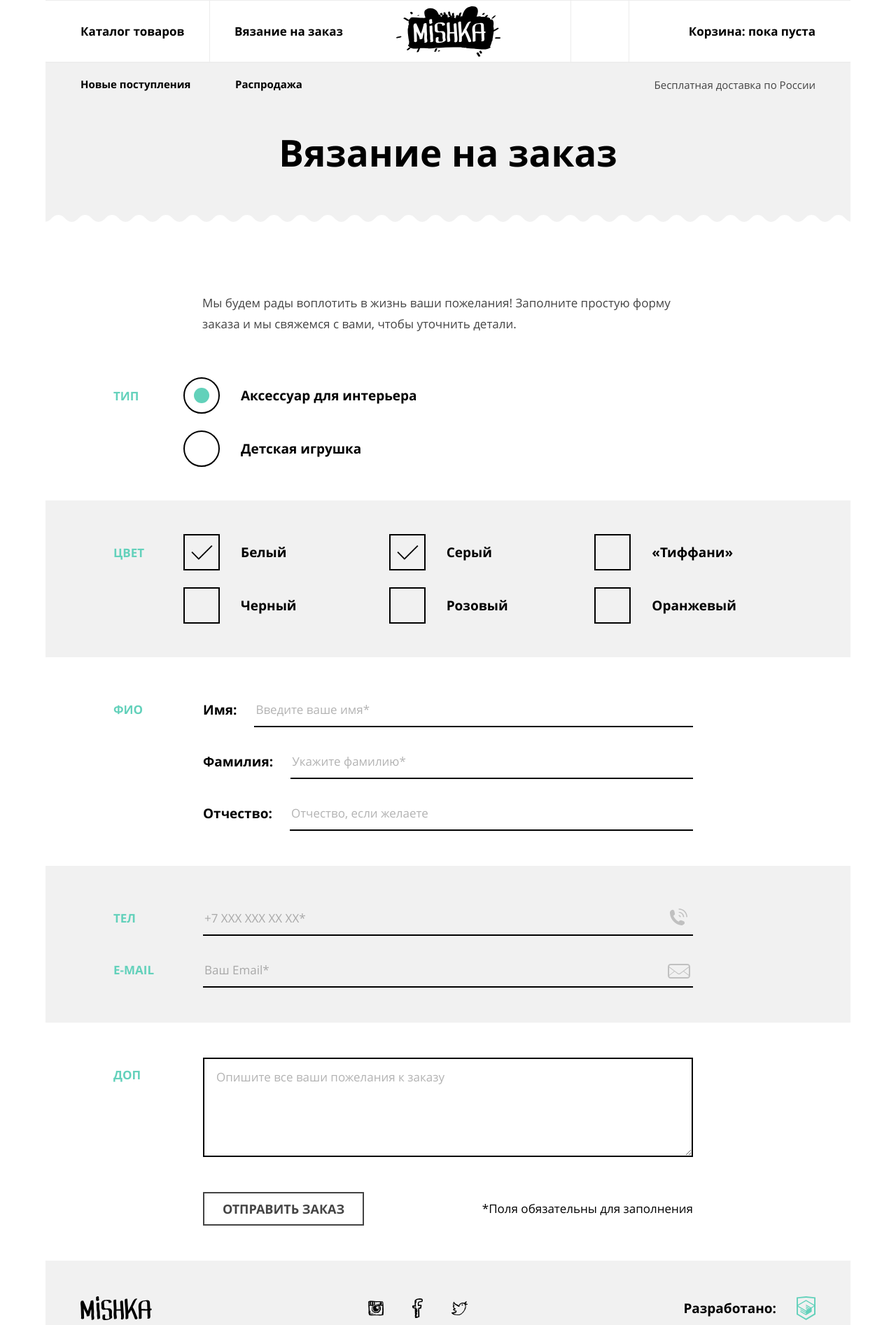
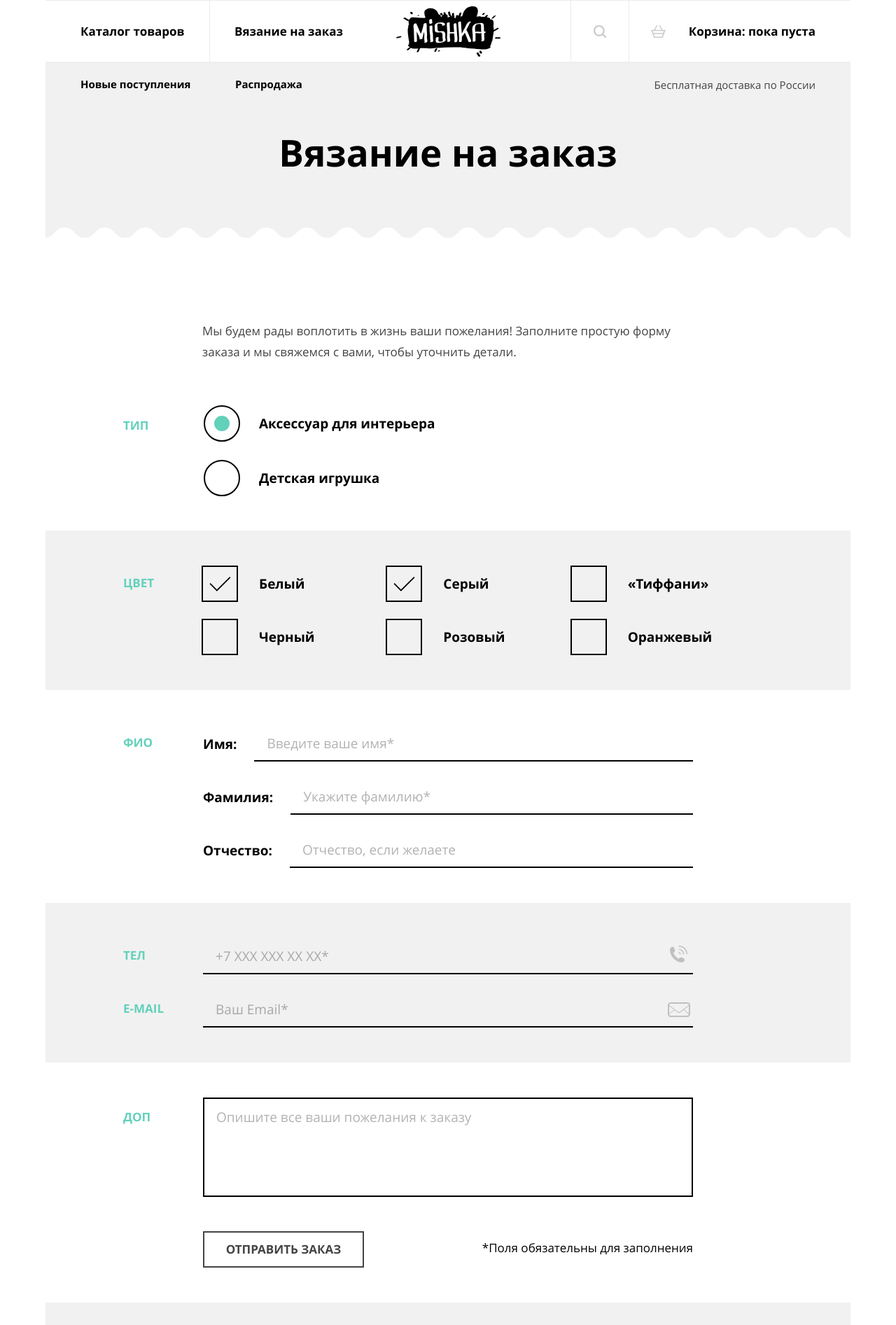
Before and after one commit to alisabox/1701403-mishka-22, a website: page source/form.html in a window 1280 px wide. Shown: the top 1893 px of the page at 70% size. Drawn offline with nearby package versions, Linux system fonts and the light colour scheme; files that its build step writes are made by us from their sources.

Commit message:
Добавляет декоративные элементы страницы формы

```diff
--- a/source/form.html
+++ b/source/form.html
@@ -19,7 +19,7 @@
           <img class="page-header__logo-tablet" src="img/mishka-logo-tablet.svg" width="113" height="46" alt="Магазин «Мишка»">
           <img class="page-header__logo-desktop" src="img/mishka-logo-desktop.svg" width="149" height="72" alt="Магазин «Мишка»">
         </a>
-          <nav class="page-navigation">
+        <nav class="page-navigation page-navigation--open page-navigation--nojs">
           <button class="page-navigation__toggle">
             <span class="visually-hidden">Открыть меню</span>
           </button>
@@ -34,10 +34,20 @@
             </ul>
             <ul class="page-navigation__list user-navigation">
                 <li class="user-navigation__search">
-                    <a href="blank.html"><span>Поиск по сайту</span></a>
+                  <a href="blank.html">
+                    <svg width="18" height="18" viewBox="0 0 18 18" fill="" xmlns="http://www.w3.org/2000/svg">
+                      <path d="M17.6932 16.0568L14.2159 12.5795C15.2386 11.25 15.75 9.61364 15.75 7.875C15.75 3.47727 12.2727 0 7.875 0C3.47727 0 0 3.47727 0 7.875C0 12.2727 3.47727 15.75 7.875 15.75C9.61364 15.75 11.25 15.1364 12.5795 14.2159L16.0568 17.6932C16.2614 17.8977 16.4659 18 16.875 18C17.4886 18 18 17.4886 18 16.875C18 16.6705 17.8977 16.3636 17.6932 16.0568ZM2.25 7.875C2.25 4.80682 4.80682 2.25 7.875 2.25C10.9432 2.25 13.5 4.80682 13.5 7.875C13.5 10.9432 10.9432 13.5 7.875 13.5C4.80682 13.5 2.25 10.9432 2.25 7.875Z"/>
+                    </svg>
+                    <span>Поиск по сайту</span>
+                  </a>
                 </li>
                 <li class="user-navigation__cart">
-                    <a href="blank.html">Корзина: пока пуста</a>
+                  <a href="blank.html">
+                    <svg width="21" height="18" viewBox="0 0 21 18" fill="" xmlns="http://www.w3.org/2000/svg">
+                      <path d="M20.1884 6.85716H16.6377L13.1884 0.380944C12.9855 -8.61287e-06 12.5797 -0.0952351 12.1739 0.0952412C11.7681 0.285717 11.6667 0.66667 11.8696 1.04762L15.0145 6.85716H5.7826L8.92753 1.04762C9.13043 0.66667 8.92754 0.285717 8.6232 0.0952412C8.2174 -0.0952351 7.8116 0.0952295 7.6087 0.380944L4.1594 6.85716H0.811583C0.405785 6.85716 0 7.14286 0 7.61905C0 8 0.304336 8.38094 0.811583 8.38094H1.01449L1.92753 11.2381C1.72463 11.3333 1.62317 11.5238 1.62317 11.8095C1.62317 12.1905 1.92753 12.4762 2.33332 12.4762L4.05797 18H16.942L18.6667 12.4762C19.0725 12.4762 19.3768 12.1905 19.3768 11.8095C19.3768 11.619 19.2754 11.3333 19.0725 11.2381L19.9855 8.38094H20.1884C20.5942 8.38094 21 8.09524 21 7.61905C21 7.14286 20.5942 6.85716 20.1884 6.85716ZM15.6232 16.4762H5.07247L3.85506 12.381H16.942L15.6232 16.4762ZM17.2464 10.9524H3.34782L2.53623 8.28573H18.058L17.2464 10.9524Z"/>
+                    </svg>
+                    <span>Корзина: пока пуста</span>
+                  </a>
                 </li>
             </ul>
             <ul class="page-navigation__list aside-navigation">
@@ -118,8 +128,8 @@
           <fieldset class="form__telephone">
             <legend class="form__legend">Тел</legend>
             <input class="form__input-text form__input-text--tel" type="tel" name="telephone" id="telephone" placeholder="+7 ХХХ ХХХ ХХ ХХ*" required maxlength="16">
-              <svg width="25" height="24" viewBox="0 0 25 24" fill="none" xmlns="http://www.w3.org/2000/svg">
-                <g opacity="0.2" fill="currentColor">
+            <svg width="25" height="24" viewBox="0 0 25 24" fill="" xmlns="http://www.w3.org/2000/svg">
+              <g fill="">
                 <path d="M17.4395 24C17.0363 24 16.7339 24 16.3306 24C11.3911 23.4074 7.7621 21.1358 5.14113 18.2717C2.52016 15.4075 0.403226 11.7532 0 6.7162C0 6.22237 0 5.82731 0 5.33349C0.100806 4.44461 0.504032 3.85202 1.10887 3.25943C1.71371 2.56808 2.72177 1.77796 3.62903 1.6792C4.33468 1.6792 5.44355 2.17302 5.84677 2.76561C6.25 3.25943 6.45161 4.34584 6.65323 5.13596C6.85484 6.02484 7.25806 7.11125 7.15726 7.90137C6.95565 9.08655 5.34274 9.58037 4.93952 10.4693C6.55242 14.1235 9.07258 16.889 12.5 18.6667C13.3065 18.1729 14.1129 16.7902 15.3226 16.7902C15.7258 16.7902 16.3306 16.9877 16.7339 17.0865C17.2379 17.1852 17.6411 17.3828 18.0444 17.5803C18.75 17.8766 20.0605 18.1729 20.4637 18.7655C20.8669 19.3581 21.1694 20.3457 21.0685 20.9383C20.7661 22.2222 18.6492 23.6049 17.4395 24Z"/>
                 <path d="M12.6008 1.48147C18.5484 1.48147 23.4879 6.22217 23.4879 12.1481H25C25 5.43205 19.4556 0 12.6008 0V1.48147Z"/>
                 <path d="M12.6008 9.18506V10.7653C13.4073 10.7653 14.0121 11.3579 14.0121 12.148H15.625C15.625 10.5678 14.3145 9.18506 12.6008 9.18506Z"/>
@@ -130,8 +140,8 @@
           <fieldset class="form__email">
             <legend class="form__legend">E-mail</legend>
             <input class="form__input-text form__input-text--email" type="email" name="email" id="email" placeholder="Ваш Email*" required>
-              <svg width="32" height="21" viewBox="0 0 32 21" fill="none" xmlns="http://www.w3.org/2000/svg">
-                <g opacity="0.2" fill="currentColor">
+            <svg width="32" height="21" viewBox="0 0 32 21" fill="" xmlns="http://www.w3.org/2000/svg">
+              <g fill="">
                 <path d="M28 0H4C1.8 0 0 1.8 0 4V17C0 19.2 1.8 21 4 21H28C30.2 21 32 19.2 32 17V4C32 1.8 30.2 0 28 0ZM2 5.3L9 10.6L2 15.9V5.3ZM30 17C30 18.1 29.1 19 28 19H4C2.9 19 2 18.1 2 17L9.8 11.1L14.2 14.4C14.7 14.8 15.4 15 16 15C16.6 15 17.3 14.8 17.8 14.4L22.2 11.1L30 17ZM30 15.8L23 10.5L30 5.2V15.8ZM17.2 13.6C16.8 13.9 16.4 14 16 14C15.6 14 15.1 13.9 14.8 13.6L10.7 10.5L9.9 9.9L2 4C2 2.9 2.9 2 4 2H28C29.1 2 30 2.9 30 4L17.2 13.6Z"/>
               </g>
             </svg>
@@ -181,7 +191,7 @@
           </section>
           <section class="page-footer__copyright copyright">
             <h2 class="visually-hidden">Контакты разработчика сайта</h2>
-              <b class="copyright__text">Разработано:</b>
+            <b class="copyright__text">Разработано</b>
             <a class="copyright__link" href="https://htmlacademy.ru/intensive/adaptive" aria-label="Перейти на сайт HTML академии">
               <svg aria-hidden="true" focusable="false" width="27" height="34" viewBox="0 0 27 34" xmlns="http://www.w3.org/2000/svg">
                 <title>Логотип HTML академии</title>
@@ -194,4 +204,22 @@
         </div>
       </footer>
     </div>
+    <script>
+      /* Mobile menu */
+      var navMain = document.querySelector('.page-navigation');
+      var navToggle = document.querySelector('.page-navigation__toggle');
+
+      navMain.classList.remove('page-navigation--nojs');
+
+      navToggle.addEventListener('click', function() {
+        if (navMain.classList.contains('page-navigation--closed')) {
+          navMain.classList.remove('page-navigation--closed');
+          navMain.classList.add('page-navigation--open');
+        } else {
+          navMain.classList.add('page-navigation--closed');
+          navMain.classList.remove('page-navigation--open');
+        }
+      });
+    </script>
   </body>
+</html>
--- a/source/sass/form/form.scss
+++ b/source/sass/form/form.scss
@@ -38,7 +38,7 @@
   }
 
   @media (min-width: $desktop-width) {
-    left: 97px;
+    left: 111px;
   }
 }
 
@@ -48,7 +48,11 @@
   list-style: none;
 
   @media (min-width: $tablet-width) {
-    margin: 15px 50px 15px 219px;
+    margin-left: 237px;
+  }
+
+  @media (min-width: $desktop-width) {
+    margin-left: 245px;
   }
 }
 
@@ -94,6 +98,32 @@
   }
 }
 
+/* Form Type */
+
+.form .form__type {
+  padding-top: 37px;
+  padding-bottom: 18px;
+
+  @media (min-width: $tablet-width) {
+    padding: 50px 0;
+    margin-bottom: 16px;
+  }
+}
+
+.form__type .form__item {
+  margin-bottom: 24px;
+
+  @media (min-width: $tablet-width) {
+    margin-bottom: 60px;
+  }
+}
+
+.form__type .form__item:last-child {
+  @media (min-width: $tablet-width) {
+    margin-bottom: 0;
+  }
+}
+
 .form__input--radio {
   & + label::before {
     content: "";
@@ -109,7 +139,7 @@
     @media (min-width: $tablet-width) {
       width: 52px;
       height: 52px;
-      left: -82px;
+      left: -79px;
     }
   }
 
@@ -126,7 +156,7 @@
     @media (min-width: $tablet-width) {
       width: 22px;
       height: 22px;
-      left: -67px;
+      left: -64px;
     }
   }
 
@@ -141,6 +171,31 @@
 
   &:active + label::before {
     border-color: rgba($basic-black, 0.3);
+  }
+}
+
+.form__type legend {
+  @media (min-width: $tablet-width) {
+    position: absolute;
+    top: 53px;
+    left: 50px;
+  }
+
+  @media (min-width: $desktop-width) {
+    top: 54px;
+    left: 111px;
+  }
+}
+
+/* Form Color */
+
+
+.form .form__color {
+  padding-top: 37px;
+  padding-bottom: 29px;
+
+  @media (min-width: $tablet-width) {
+    padding: 67px 0;
   }
 }
 
@@ -181,6 +236,46 @@
   }
 }
 
+.form__color .form__list {
+  @media (min-width: $tablet-width) {
+    display: grid;
+    grid-template-columns: 1fr 1fr;
+  }
+
+  @media (min-width: $desktop-width) {
+    max-width: 790px;
+    grid-template-columns: 1fr 1fr 1fr;
+  }
+}
+
+.form__color .form__item {
+  @media (min-width: $tablet-width) {
+    margin-right: 23px;
+  }
+
+  @media (min-width: $desktop-width) {
+    margin-right: 0;
+  }
+}
+
+.form__color .form__item:nth-child(even) {
+  @media (min-width: $tablet-width) {
+    margin-right: 0;
+  }
+
+  @media (min-width: $desktop-width) {
+    margin-right: 0;
+  }
+}
+
+.form__color .form__item:nth-child(3n) {
+  @media (min-width: $desktop-width) {
+    margin-right: 0;
+  }
+}
+
+/* Input for Contacts */
+
 .form__input-text {
   height: 50px;
   width: 100%;
@@ -189,21 +284,46 @@
   border-bottom: 2px solid $basic-black;
   color: $basic-dark-grey;
 
-  &:hover {
+  &:hover,
+  &:focus {
     border-color: $light-green;
+    outline: none;
+  }
+
+  &:hover ~ svg,
+  &:focus ~ svg {
+    fill: $light-green;
+    opacity: 1;
   }
 
   @media (min-width: $tablet-width) {
     width: auto;
     margin-left: 219px;
     margin-right: 50px;
+    padding-left: 18px;
   }
 }
 
-.form__name {
+.form input::placeholder,
+.form textarea::placeholder {
+  line-height: 18px;
+  color: rgba($basic-black, 0.3);
+
+  @media (min-width: $tablet-width) {
+    font-size: 19px;
+  }
+}
+
+/* Form Name */
+
+.form .form__name {
+  padding-bottom: 33px;
+
   @media (min-width: $tablet-width) {
     display: flex;
     flex-direction: column;
+    padding-top: 52px;
+    padding-bottom: 50px;
   }
 }
 
@@ -216,12 +336,12 @@
 }
 
 .form__name-wrapper {
-  margin-bottom: 22px;
+  margin-bottom: 24px;
 
   @media (min-width: $tablet-width) {
     margin-left: 219px;
     margin-right: 50px;
-    margin-bottom: 24px;
+    margin-bottom: 26px;
     display: flex;
   }
 
@@ -235,17 +355,101 @@
   }
 }
 
-.form__telephone,
-.form__email,
-.form__additional {
+/* Form Telephone */
+
+.form .form__telephone {
+  padding: 7px 0;
+  margin-bottom: 28px;
+
   @media (min-width: $tablet-width) {
     display: flex;
     flex-direction: column;
+    padding: 52px 0 0;
+    margin-bottom: 0;
   }
+}
+
+.form__telephone svg {
+  position: absolute;
+  top: 17px;
+  right: 7px;
+  opacity: 0.2;
+
+  @media (min-width: $tablet-width) {
+    top: 61px;
+    right: 76px;
+  }
+
+  @media (min-width: $desktop-width) {
+    right: 233px;
+  }
+}
+
+/* Form Email */
+
+.form .form__email {
+  padding: 6px 0;
+  margin-bottom: 29px;
+
+  @media (min-width: $tablet-width) {
+    display: flex;
+    flex-direction: column;
+    padding: 26px 0 50px;
+  }
+}
+
+.form__email legend {
+  width: 78px;
 }
 
 .form__input-text--email {
   padding-right: 40px;
+}
+
+.form__email svg {
+  position: absolute;
+  top: 20px;
+  right: 3px;
+  opacity: 0.2;
+
+  @media (min-width: $tablet-width) {
+    top: 40px;
+    right: 72px;
+  }
+
+  @media (min-width: $desktop-width) {
+    right: 229px;
+  }
+}
+
+.form__email .form__legend {
+  @media (min-width: $tablet-width) {
+    top: 41px;
+  }
+}
+
+/* Form Additional */
+
+.form .form__additional {
+  padding-top: 21px;
+  padding-bottom: 0;
+  margin-bottom: 14px;
+
+  @media (min-width: $tablet-width) {
+    display: flex;
+    flex-direction: column;
+    margin-bottom: 53px;
+  }
+
+  @media (min-width: $desktop-width) {
+    margin-bottom: 49px;
+  }
+}
+
+.form__additional .form__legend {
+  @media (min-width: $tablet-width) {
+    top: 41px;
+  }
 }
 
 .form__additional-text {
@@ -255,9 +459,12 @@
   padding: 17px;
   border: 2px solid $basic-black;
   font-family: inherit;
+  resize: none;
 
-  &:hover {
+  &:hover,
+  &:focus {
     border-color: $light-green;
+    outline: none;
   }
 
   @media (min-width: $tablet-width) {
@@ -272,11 +479,7 @@
   }
 }
 
-.form input::placeholder,
-.form textarea::placeholder {
-  line-height: 18px;
-  color: rgba($basic-black, 0.3);
-}
+/* Footnote */
 
 .form__footnote {
   margin: 0;
@@ -297,9 +500,15 @@
   }
 }
 
+/* Button */
+
 .form__button-submit {
   width: 100%;
+  min-height: 52px;
   margin: 0;
+  padding: 1px 6px;
+  font-size: 17px;
+  line-height: 16px;
 
   @media (min-width: $tablet-width) {
     width: 230px;
@@ -309,68 +518,15 @@
   @media (min-width: $desktop-width) {
     margin-left: 225px;
   }
-}
 
-.form__telephone svg {
-  position: absolute;
-  top: 42px;
-  right: 7px;
-
-  @media (min-width: $tablet-width) {
-    top: 61px;
-    right: 76px;
+  &:hover,
+  &:focus {
+    background-color: $basic-dark-grey;
+    color: $basic-white;
   }
 
-  @media (min-width: $desktop-width) {
-    right: 233px;
-  }
-}
-
-.form__email svg {
-  position: absolute;
-  top: 44px;
-  right: 3px;
-
-  @media (min-width: $tablet-width) {
-    top: 40px;
-    right: 72px;
-  }
-
-  @media (min-width: $desktop-width) {
-    right: 229px;
-  }
-}
-
-.form__color .form__list {
-  @media (min-width: $tablet-width) {
-    display: grid;
-    grid-template-columns: 1fr 1fr;
-  }
-
-  @media (min-width: $desktop-width) {
-    grid-template-columns: 1fr 1fr 1fr;
-  }
-}
-
-.form__color .form__item {
-  @media (min-width: $tablet-width) {
-    margin-right: 23px;
-  }
-}
-
-.form__color .form__item:nth-child(even) {
-  @media (min-width: $tablet-width) {
-    margin-right: 0;
-  }
-
-  @media (min-width: $desktop-width) {
-    margin-right: 23px;
-  }
-}
-
-.form__color .form__item:nth-child(3n) {
-  @media (min-width: $desktop-width) {
-    margin-right: 0;
+  &:active {
+    color: rgba($basic-white, 0.3);
   }
 }
 
@@ -395,21 +551,3 @@
     margin: 0 auto;
   }
 }
-
-.form .form__telephone {
-  @media (min-width: $tablet-width) {
-    padding-bottom: 0;
-  }
-}
-
-.form .form__email {
-  @media (min-width: $tablet-width) {
-    padding-top: 24px;
-  }
-}
-
-.form__email .form__legend {
-  @media (min-width: $tablet-width) {
-    top: 41px;
-  }
-}
--- a/source/sass/form/page-form.scss
+++ b/source/sass/form/page-form.scss
@@ -27,13 +27,14 @@
 
   @media (min-width: $tablet-width) {
     padding-top: 101px;
-    margin-bottom: 54px;
+    margin-bottom: 68px;
     font-size: 43px;
     line-height: 50px;
   }
 
   @media (min-width: $desktop-width) {
-    margin-bottom: 99px;
+    padding-bottom: 94px;
+    margin-bottom: 118px;
     font-size: 53px;
     line-height: 57px;
   }
@@ -51,6 +52,11 @@
     background-image: url("../img/zigzag-fill-desktop.svg");
     background-repeat: repeat-x;
   }
+
+  @media (min-width: $desktop-width) {
+    background-size: 100%;
+    bottom: -9px;
+  }
 }
 
 .page-form__description {
@@ -66,7 +72,7 @@
     @include padding-tablet;
     font-size: 17px;
     line-height: 30px;
-    margin-bottom: 13px;
+    margin-bottom: 28px;
   }
 
   @media (min-width: $desktop-width) {
```
Lines whose indentation alone changed are shown as unchanged.
